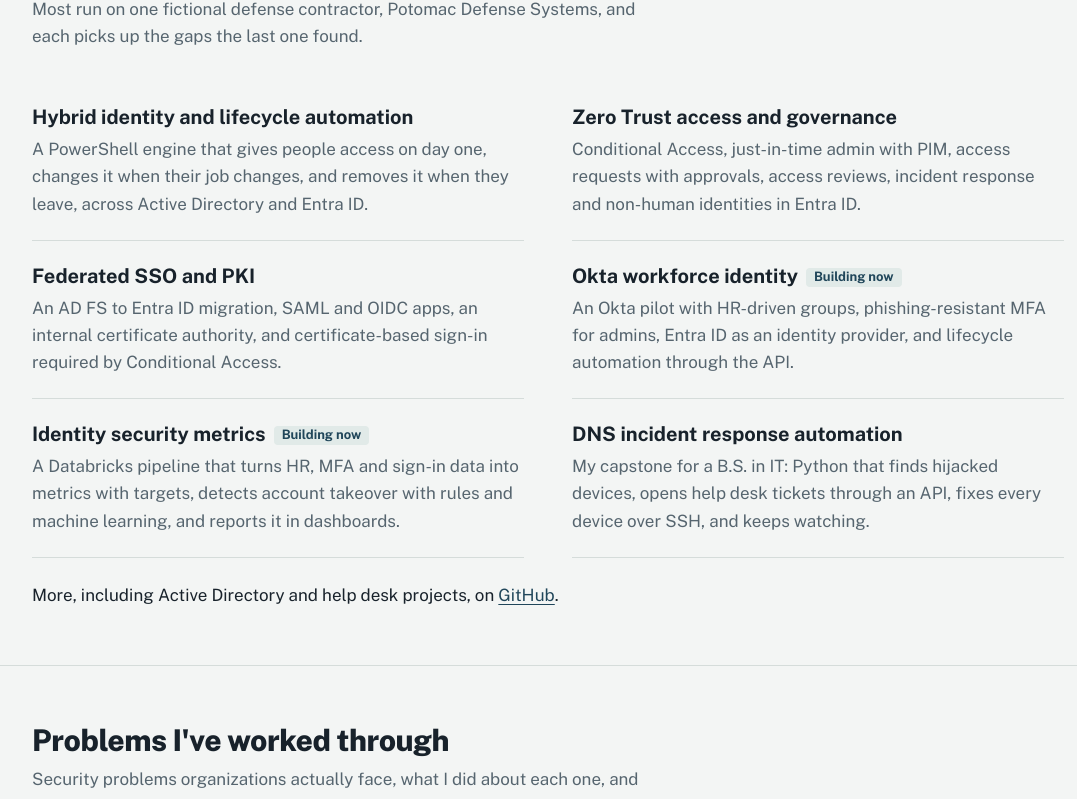
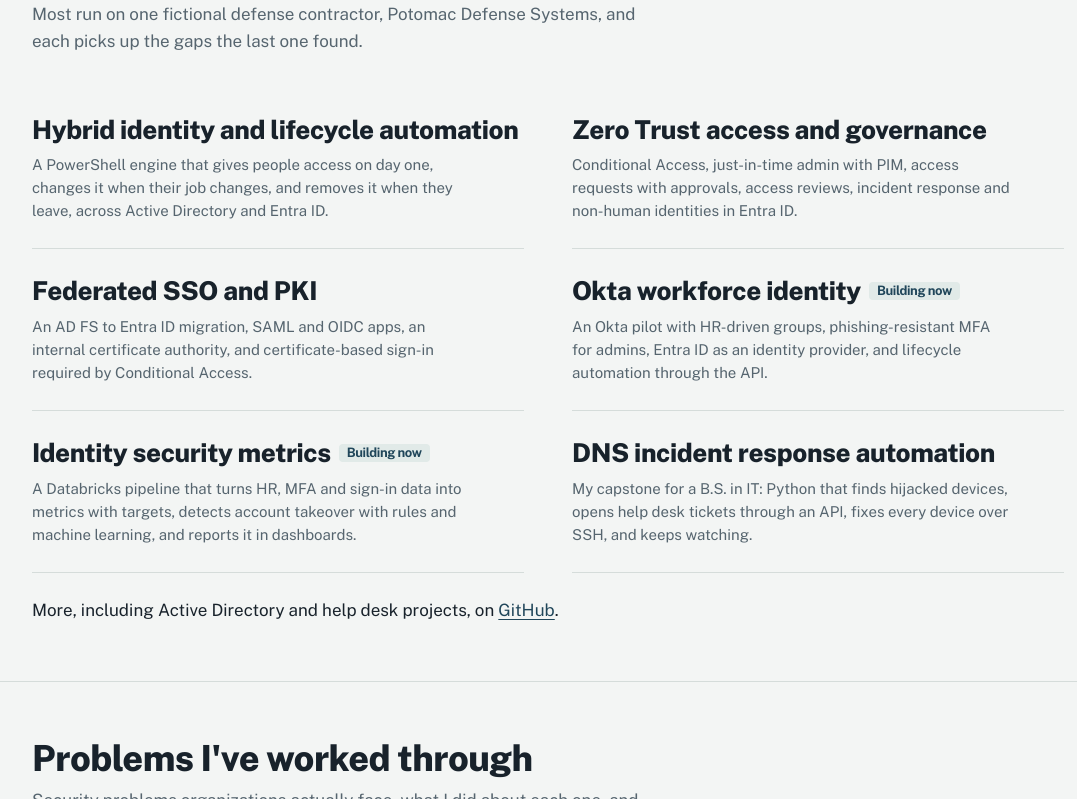
Before and after one commit to jagble/jagble.github.io, a plain HTML site: page index.html in a window 1280 px wide. Shown: the part 735-1534 px from the top of the page, without its empty margins (92-1169 px from the left). Drawn offline with nearby package versions, Linux system fonts and the light colour scheme.

Commit message:
Add files via upload

```diff
--- a/index.html
+++ b/index.html
@@ -141,7 +141,7 @@
 
   /* ---------- sections ---------- */
   section { padding: 56px 0; border-top: 1px solid var(--rule); }
-  h2 { font-size: 30px; line-height: 1.2; font-weight: 800; letter-spacing: -0.015em; margin: 0 0 8px; }
+  h2 { font-size: 36px; line-height: 1.15; font-weight: 800; letter-spacing: -0.015em; margin: 0 0 8px; }
   .section-intro { color: var(--steel); max-width: 62ch; margin: 0 0 32px; }
 
   /* problems: a log of real decisions */
@@ -157,11 +157,12 @@
 
   /* projects */
   .projects { display: grid; grid-template-columns: repeat(2, minmax(0, 1fr)); gap: 0 48px; }
-  .project { padding: 22px 0; border-bottom: 1px solid var(--rule); }
-  .project h3 { font-size: 20px; margin: 0 0 6px; font-weight: 700; line-height: 1.3; }
+  .project { padding: 26px 0; border-bottom: 1px solid var(--rule); }
+  .project h3 { font-size: 26px; margin: 0 0 8px; font-weight: 800; line-height: 1.2; letter-spacing: -0.015em; }
   .project h3 a { color: var(--ink); text-decoration: none; }
-  .project h3 a:hover { text-decoration: underline; }
-  .project p { margin: 0; color: var(--steel); }
+  .project h3 a:hover { text-decoration: underline; text-decoration-thickness: 2px; text-underline-offset: 4px; }
+  .project p { margin: 0; color: var(--steel); font-size: 15px; line-height: 1.55; max-width: 48ch; }
+  .project .tag { vertical-align: 5px; }
   .tag { display: inline-block; font-size: 13px; font-weight: 700; color: var(--card); background: #E1EAE8; border-radius: 4px; padding: 1px 8px; margin-left: 8px; vertical-align: 2px; }
   .more { margin: 24px 0 0; }
 
@@ -229,6 +230,8 @@
     .case { grid-template-columns: 1fr; gap: 6px; }
     .case a { justify-self: start; }
     .projects { grid-template-columns: 1fr; gap: 0; }
+    .project h3 { font-size: 23px; }
+    h2 { font-size: 31px; }
     .certs { grid-template-columns: repeat(2, minmax(0, 1fr)); gap: 16px; }
     .cert-inner { min-height: 250px; }
     .cert-front, .cert-back { padding: 12px; }
```
